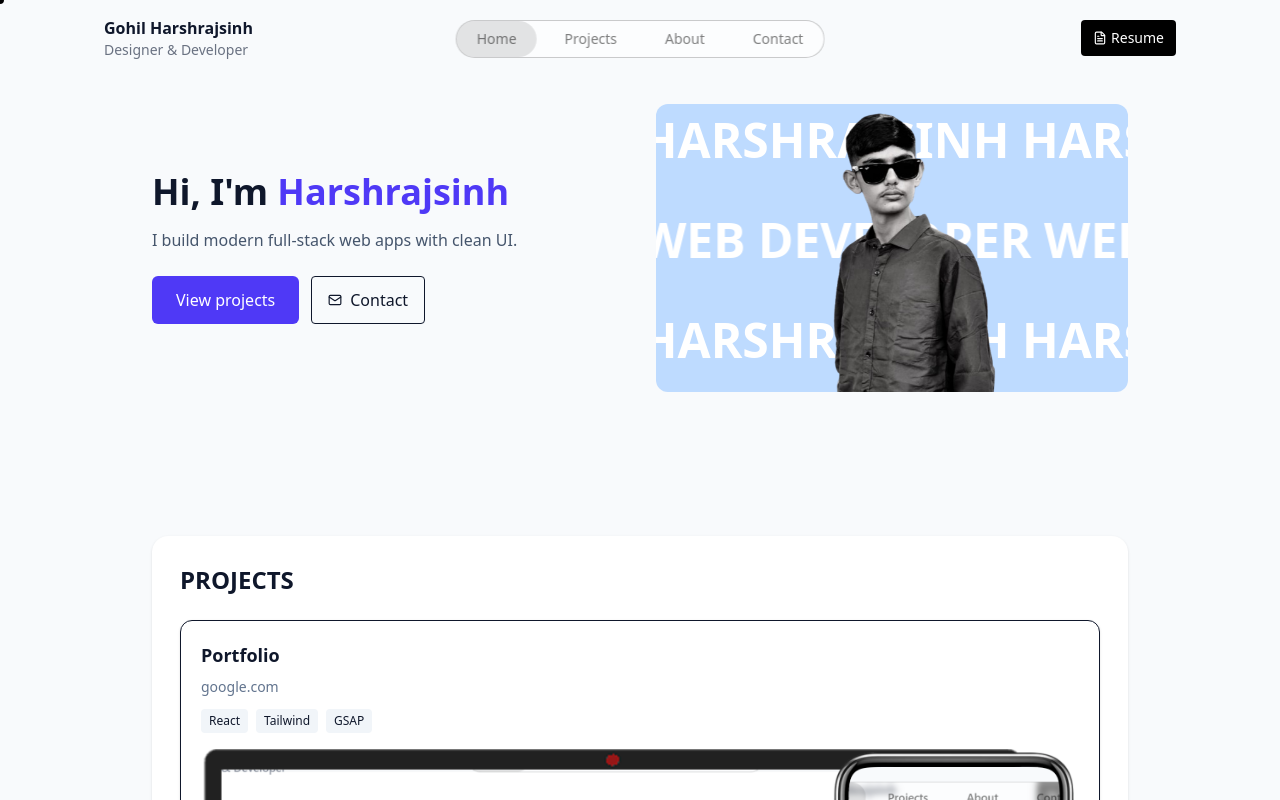
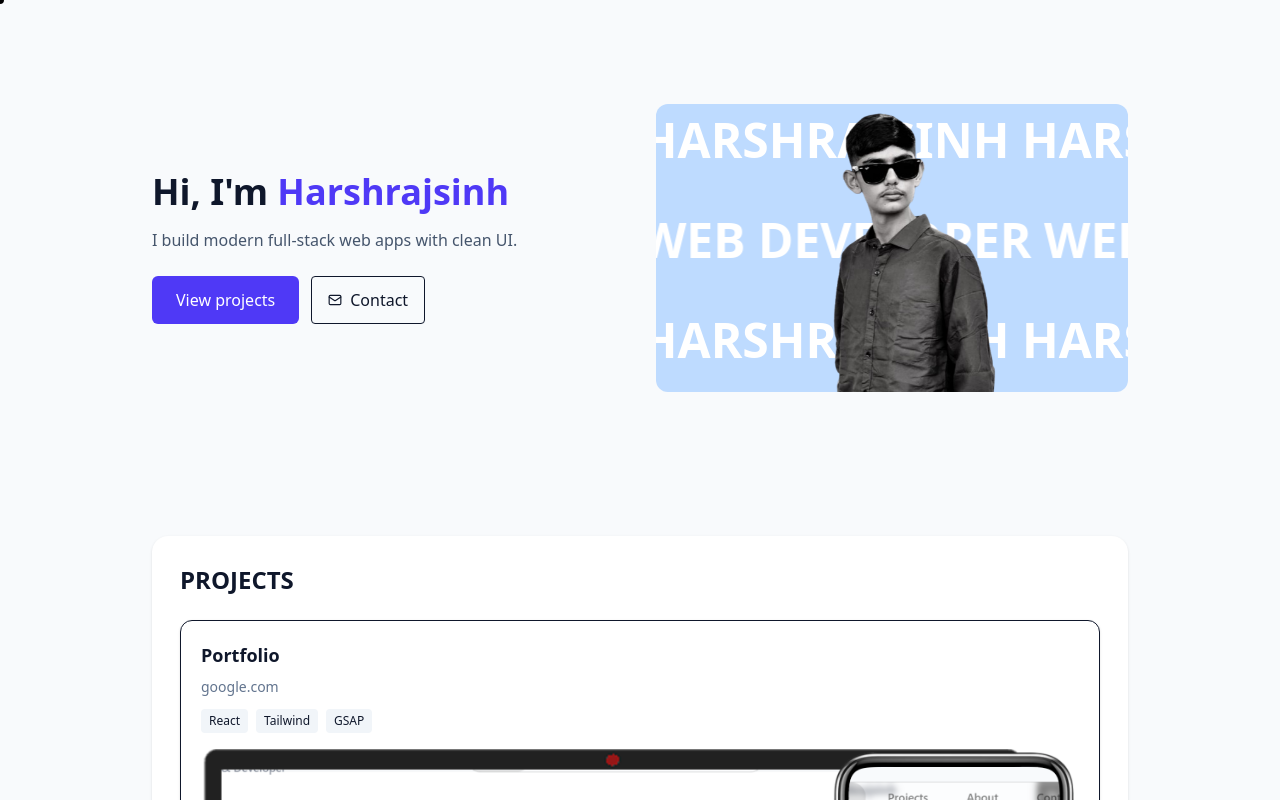
Before and after one commit to harshrajsinh-dev/PORTFOLIO, a React (Vite) app in the folder my-portfolio/: page / in a window 1280 px wide. Shown: the top 800 px of the page. Built offline with nearby package versions, Linux system fonts and the light colour scheme.

Commit message:
Comment out Header component in App.jsx

```diff
--- a/my-portfolio/src/App.jsx
+++ b/my-portfolio/src/App.jsx
@@ -1,4 +1,4 @@
-import Header from './components/Header'
+// import Header from './components/Header'
 import Hero from './Sections/Hero'
 import Projects from './Sections/Projects'
 import About from './Sections/About'
@@ -16,7 +16,7 @@ export default function App() {
 
   return (
     <div className="min-h-screen bg-slate-50 text-slate-900">
-      <Header />
+      {/* <Header /> */}
       <Cursor />
 
       <main className="max-w-5xl mx-auto p-6 space-y-16">
```
